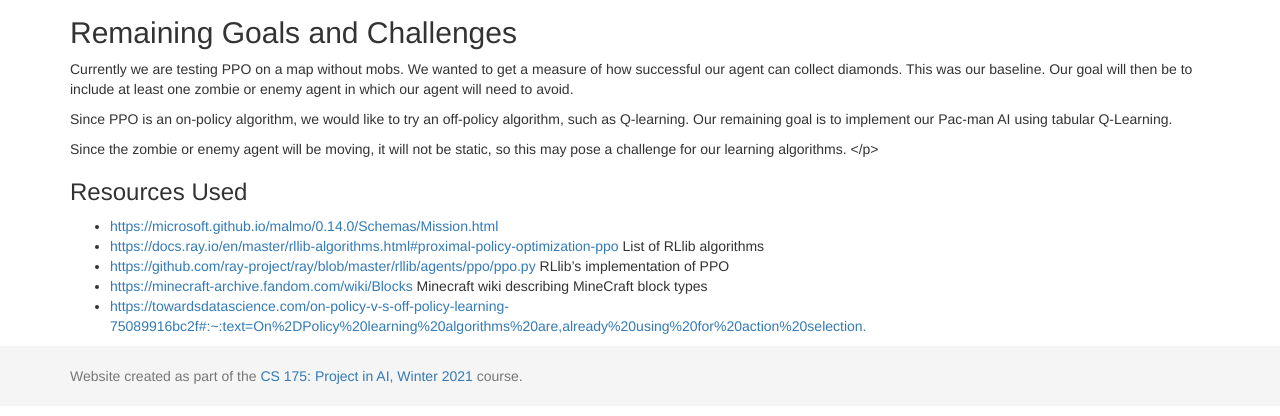
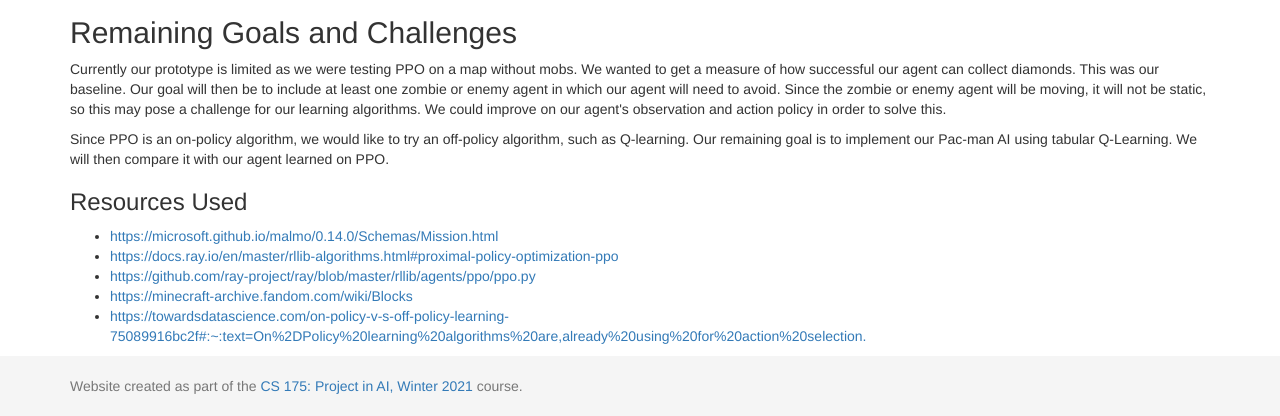
Before and after one commit to armaansd/pac-mAIn, a Jekyll site: the page built from docs/status.md, in a window 1280 px wide and 900 px high, scrolled down 3533 px, cut to the strip 484-900 px from the top of the window. Built offline with Jekyll 4.4.1, drawn with Linux system fonts in a browser that asks for light colours.

Commit message:
Update status.md

```diff
--- a/docs/status.md
+++ b/docs/status.md
@@ -75,17 +75,17 @@ We used discrete actions and defined the action space for PPO as follows:
 ## Remaining Goals and Challenges
 
 <p>
-Currently we are testing PPO on a map without mobs. We wanted to get a measure of how successful our agent can collect diamonds. This was our baseline. Our goal will then be to include at least one zombie or enemy agent in which our agent will need to avoid.</p>
+Currently our prototype is limited as we were testing PPO on a map without mobs. We wanted to get a measure of how successful our agent can collect diamonds. This was our baseline. Our goal will then be to include at least one zombie or enemy agent in which our agent will need to avoid. Since the zombie or enemy agent will be moving, it will not be static, so this may pose a challenge for our learning algorithms. We could improve on our agent's observation and action policy in order to solve this.
+</p>
 
-<p>Since PPO is an on-policy algorithm, we would like to try an off-policy algorithm, such as Q-learning. Our remaining goal is to implement our Pac-man AI using tabular Q-Learning. </p>
-
-Since the zombie or enemy agent will be moving, it will not be static, so this may pose a challenge for our learning algorithms.
+<p>
+Since PPO is an on-policy algorithm, we would like to try an off-policy algorithm, such as Q-learning. Our remaining goal is to implement our Pac-man AI using tabular Q-Learning. We will then compare it with our agent learned on PPO.
 </p>
 
 ### Resources Used
 
 - <https://microsoft.github.io/malmo/0.14.0/Schemas/Mission.html>
-- <https://docs.ray.io/en/master/rllib-algorithms.html#proximal-policy-optimization-ppo>     List of RLlib algorithms
-- <https://github.com/ray-project/ray/blob/master/rllib/agents/ppo/ppo.py>     RLlib's implementation of PPO
-- <https://minecraft-archive.fandom.com/wiki/Blocks>     Minecraft wiki describing MineCraft block types
+- <https://docs.ray.io/en/master/rllib-algorithms.html#proximal-policy-optimization-ppo>
+- <https://github.com/ray-project/ray/blob/master/rllib/agents/ppo/ppo.py>
+- <https://minecraft-archive.fandom.com/wiki/Blocks>
 - <https://towardsdatascience.com/on-policy-v-s-off-policy-learning-75089916bc2f#:~:text=On%2DPolicy%20learning%20algorithms%20are,already%20using%20for%20action%20selection.>
```
